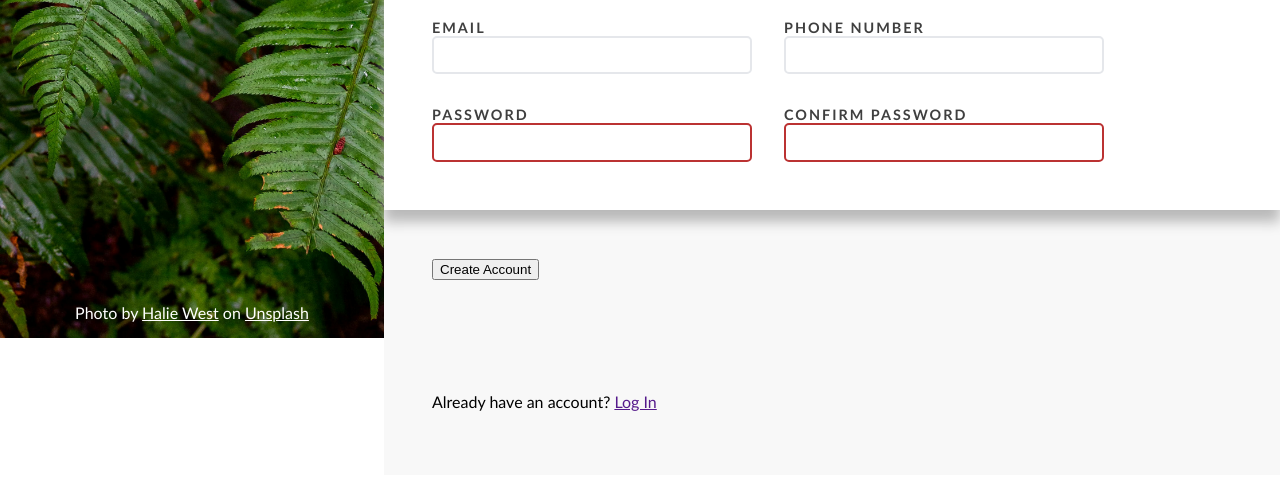
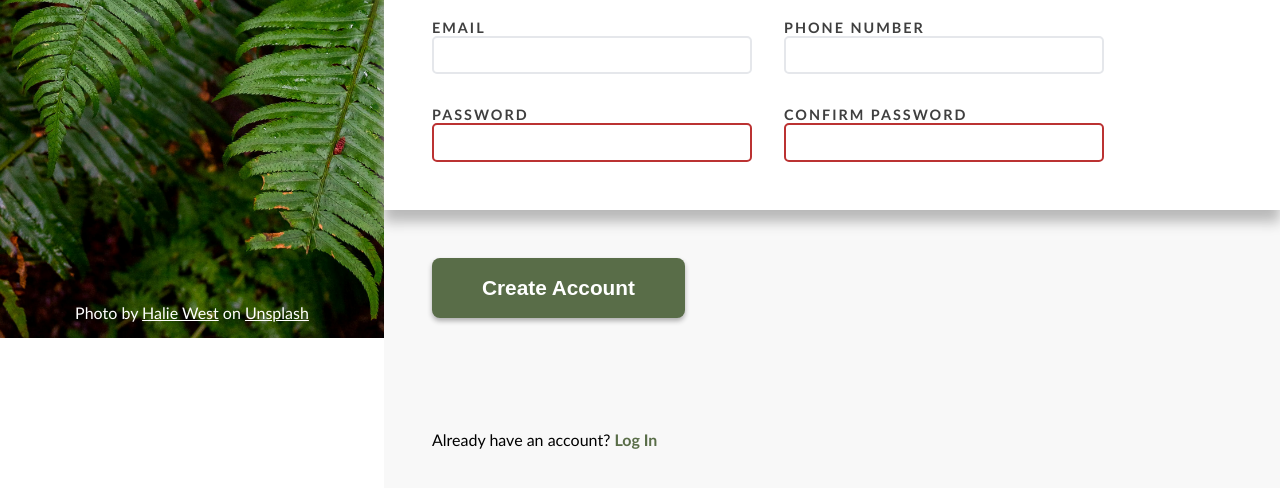
Before and after one commit to quaminh/odin-form, a plain HTML site: page index.html in a window 1280 px wide. Shown: the part 462-950 px from the top of the page. Drawn offline with Linux system fonts and the light colour scheme.

Commit message:
Style beneath the form
Includes the button and the login message

```diff
--- a/index.html
+++ b/index.html
@@ -53,7 +53,7 @@
                 <button type="submit">Create Account</button>
             </div>
         </form>
-        <div>
+        <div class="login-message">
             <p>Already have an account? <a href="">Log In</a></p>
         </div>
     </div>
--- a/styles.css
+++ b/styles.css
@@ -116,3 +116,33 @@ body {
     letter-spacing: 2px;
     color: rgb(63, 63, 63);
 }
+
+button[type="submit"] {
+    background-color: var(--primary-color);
+    color: white;
+    border: none;
+    border-radius: 8px;
+    font-size: 1.3rem;
+    font-weight: bold;
+    padding: 18px 50px;
+    box-shadow: 0px 3px 5px rgb(173, 173, 173);
+    cursor: pointer;
+}
+button[type="submit"]:hover {
+    background-color: rgb(96, 138, 87);
+}
+button[type="submit"]:active {
+    background-color: rgb(109, 161, 97);
+}
+
+.login-message a {
+    text-decoration: none;
+    color: var(--primary-color);
+    font-weight: bold;
+}
+.login-message a:hover {
+    text-decoration: underline;
+}
+.login-message a:active {
+    color: rgb(109, 161, 97);
+}
```
